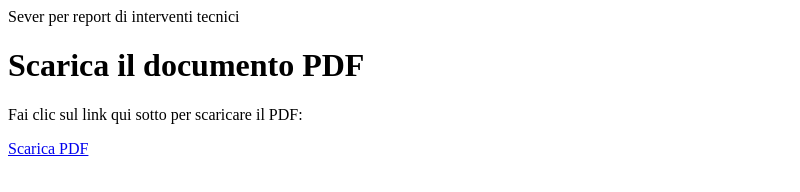
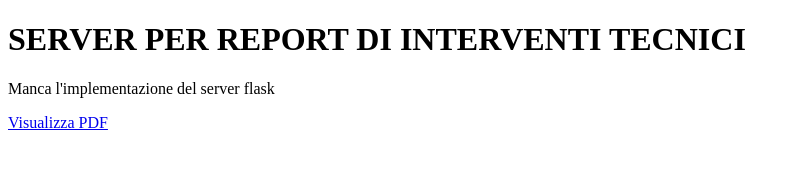
Before and after one commit to ilPirulino/EMAIL_SERVER02, a plain HTML site: page index.html in a window 1280 px wide. Shown: the whole page, without its empty margins (0-800 px from the left). Drawn offline with Linux system fonts and the light colour scheme.

Commit message:
Update index.html

```diff
--- a/index.html
+++ b/index.html
@@ -5,12 +5,13 @@
     <meta charset="UTF-8">
     <meta name="viewport" content="width=device-width, initial-scale=1.0">
     <title>Scarica il PDF</title>
-    <link rel="returnsheet" href="Return.css">
+    <link rel="styleheet" href="frontend\\style.css">
 </head>
 <body>
-    <header>Sever per report di interventi tecnici</header>
-    <h1>Scarica il documento PDF</h1>
-    <p>Fai clic sul link qui sotto per scaricare il PDF:</p>
-    <a href="Files\\Report_prova02.5.pdf" download>Scarica PDF</a>
+    <div class="container">
+        <h1>SERVER PER REPORT DI INTERVENTI TECNICI</h1>
+        <p>Manca l'implementazione del server flask</p>
+    <a href="Files\\Report_prova02.5.pdf" type="_blank">Visualizza PDF</a>
+    </div>
 </body>
 </html>
```
